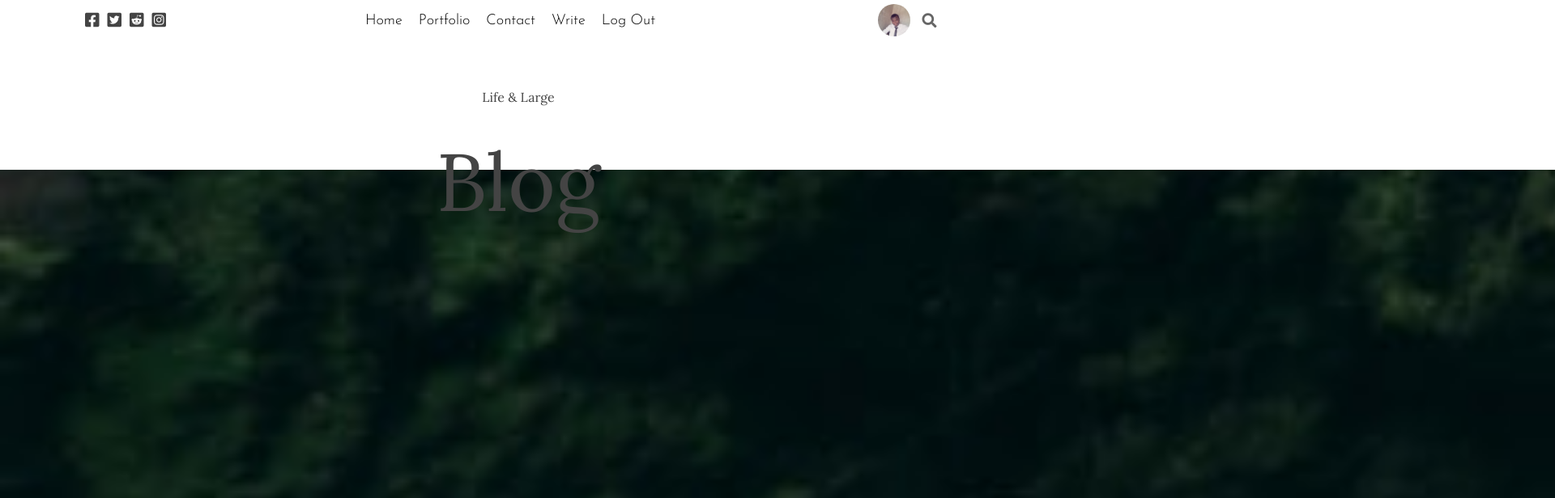
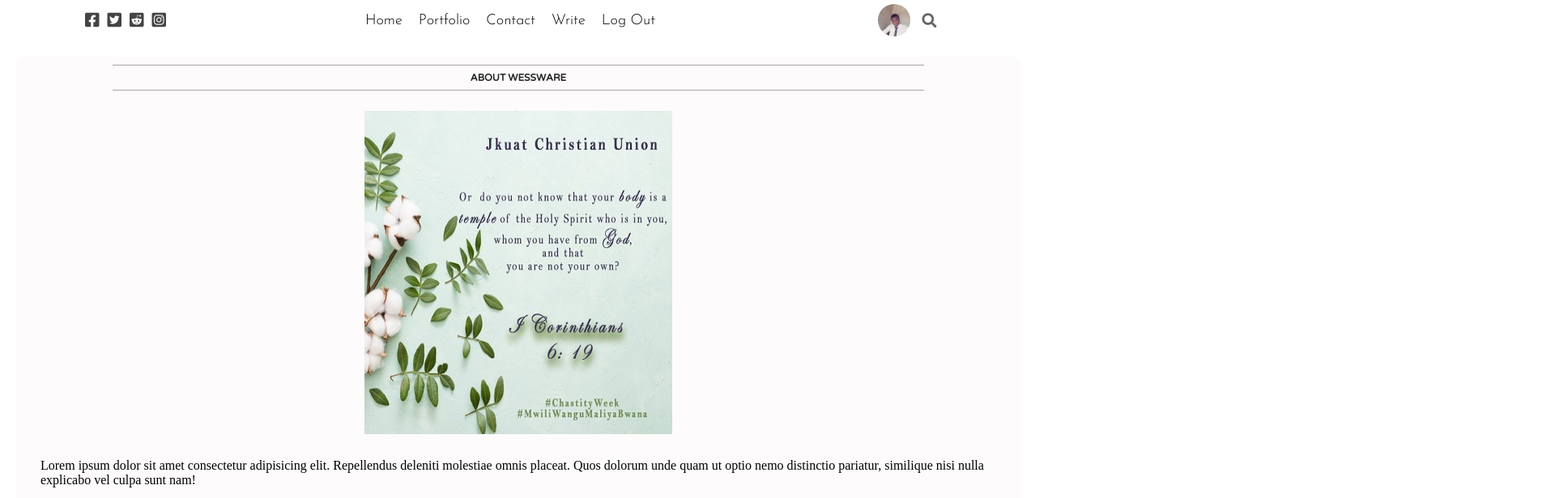
Before and after one commit to wessware/blog_wessware_.com, a React (Create React App) app: page / in a window 1280 px wide. Shown: the top 616 px of the page at 81% size, 1920 px wide, since content can reach past the window. Built offline with nearby package versions, Linux system fonts and the light colour scheme.

Commit message:
single post done

```diff
--- a/src/App.js
+++ b/src/App.js
@@ -1,11 +1,12 @@
 import Home from "./pages/home/Home";
 import TopBar from "./components/topbar/TopBar";
+import Single from "./pages/single/Single";
 
 function App() {
   return (
     <>
      <TopBar />
-      <Home />
+      <Single />
 
 
     </>
--- a/src/pages/single/Single.jsx
+++ b/src/pages/single/Single.jsx
@@ -1,12 +1,14 @@
-import './Single.css'
+import './single.css'
 import Sidebar from '../../components/sidebar/Sidebar'
-import SinglePost from '../../components/singlePost/SinglePost'
-
+//import SinglePost from '../../components/singlePost/SinglePost'
+//<SinglePost />
 export default function Single() {
     return (
         <div className='single'>
-            <SinglePost />
+            {/* post */}
+
             <Sidebar/>
+
         </div>
     )
 }
```
